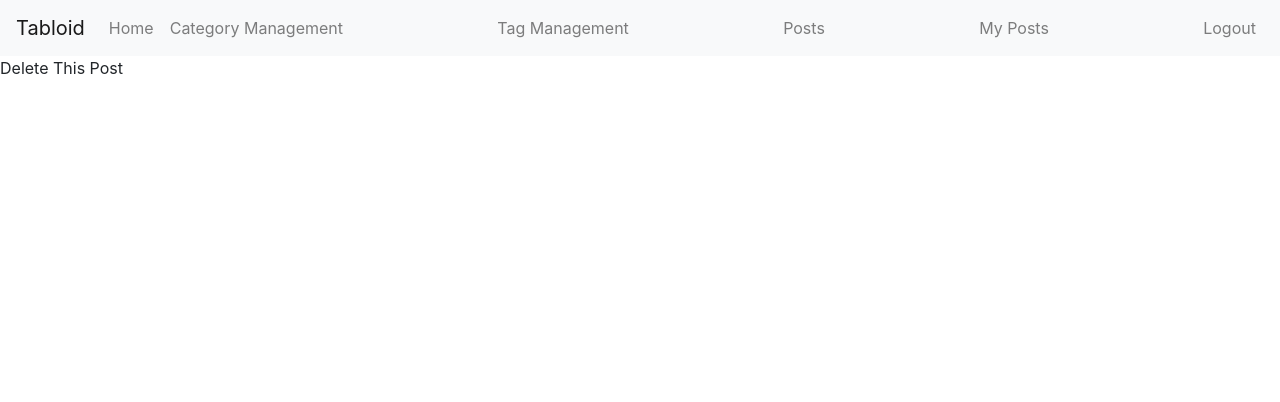
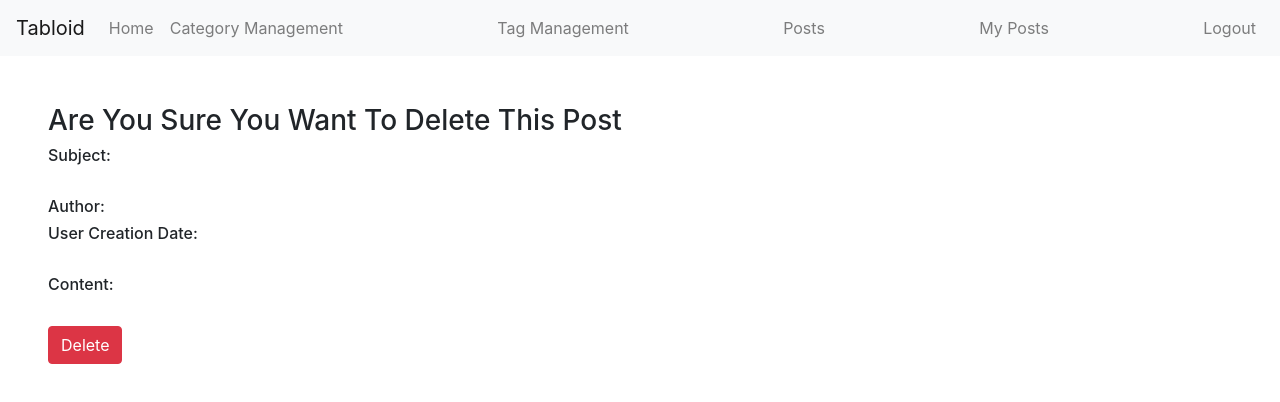
Before and after one commit to NewForce-Cohort-6/tabloidfullstack-stuffing, a React (Create React App) app in the folder Tabloid/client/: page /commentDelete/1 in a window 1280 px wide. Shown: the top 402 px of the page. Built offline with nearby package versions, Linux system fonts and the light colour scheme; no server answers; sample sign-in values are in the browser's storage.

Commit message:
delete comments off posts

```diff
--- a/Tabloid/client/src/Managers/CommentManager.js
+++ b/Tabloid/client/src/Managers/CommentManager.js
@@ -10,3 +10,14 @@ export const addComment = (singleComment) => {
         body: JSON.stringify(singleComment),
     });
 };
+
+export const getCommentById = (id)=> {
+    return fetch(`${baseUrl}/Comment/${id}`)
+        .then((res) => res.json())
+};
+
+export const deleteComment = (id) => {
+    return fetch(`${baseUrl}/Comment/${id}`, {
+        method: "DELETE"
+    })
+}
--- a/Tabloid/client/src/components/comments/CommentDelete.js
+++ b/Tabloid/client/src/components/comments/CommentDelete.js
@@ -1,9 +1,36 @@
 import React from "react";
+import { useState } from "react";
+import { useEffect } from "react";
+import { useNavigate, useParams } from "react-router-dom";
+import { deleteComment, getCommentById } from "../../Managers/CommentManager";
 
 export const CommentDelete= ()=> {
-return(<>
-    Delete This Post
+ const navigate = useNavigate();
+ const [commentToDelete, setCommentToDelete] = useState({});
+ const {id} = useParams();
 
-</>)
+ useEffect(
+    () => {
+        getCommentById(id)
+            .then((c) => {setCommentToDelete(c)})
+    },
+    []
+)
+
+const handleDelete = () => {
+    deleteComment(commentToDelete.id)
+        .then(() => {
+            navigate(`/posts/${commentToDelete.postId}/Comments`)
+        })
+}
+
+return(<div className="m-5">
+    <h3>Are You Sure You Want To Delete This Post</h3>
+    <h6>Subject:</h6> {commentToDelete.subject}<br/>
+    <h6>Author:</h6> {commentToDelete.userProfile?.displayName}
+    <h6>User Creation Date:</h6> {commentToDelete.createDateTimeString}<br/>
+    <h6>Content:</h6> {commentToDelete.content}<br/>
+    <button className="btn btn-danger mr-5" onClick={handleDelete}>Delete</button>
+    </div>)
 
 }
--- a/Tabloid/client/src/components/posts/PostComments.js
+++ b/Tabloid/client/src/components/posts/PostComments.js
@@ -59,9 +59,13 @@ export const PostComments = ({isMy})=> {
                             <h6>Content:</h6> {c.content}
                         </ListGroupItem>
                     </ListGroup>
-                    <div>stuff
+
+                    {currentUser.id === c.userProfileId
+                    ?<div>
                     <button className="btn btn-danger ml-3 mb-3" onClick={() => navigate(`/commentDelete/${c.id}`)}>Delete</button>
                     </div>
+                    :""  }
+
             </Card></>
         ))
         : <h4>"No Comments"</h4>
```
